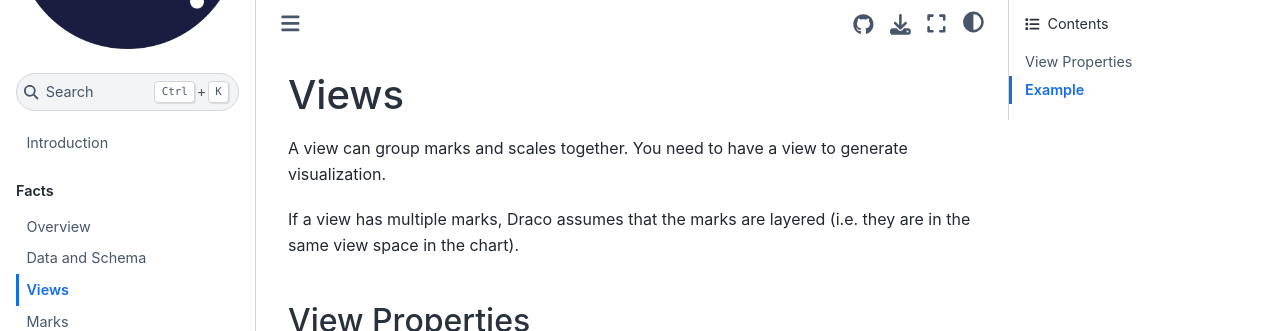
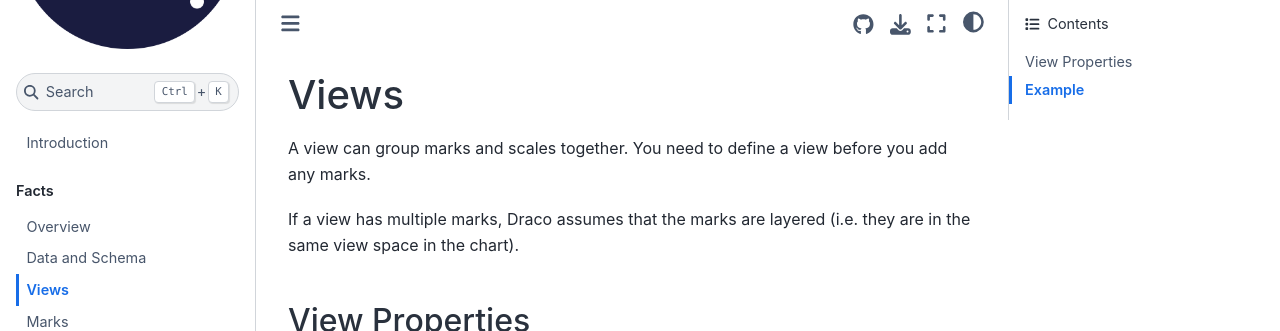
Before and after one commit to cmudig/draco2, a Jupyter Book: the page built from docs/facts/view.md, in a window 1280 px wide. Shown: the top 331 px of the page. Built offline with Jupyter Book 1.0.4 settings and Sphinx 7.4.7 and the Sphinx Book theme 1.1.4, drawn with Linux system fonts in a browser that asks for light colours.

Commit message:
Update docs/facts/view.md

```diff
--- a/docs/facts/view.md
+++ b/docs/facts/view.md
@@ -1,6 +1,6 @@
 # Views
 
-A view can group marks and scales together. You need to have a view to generate visualization.
+A view can group marks and scales together. You need to define a view before you add any marks.
 
 If a view has multiple marks, Draco assumes that the marks are layered (i.e. they are in the same view space in the chart).
 
```
